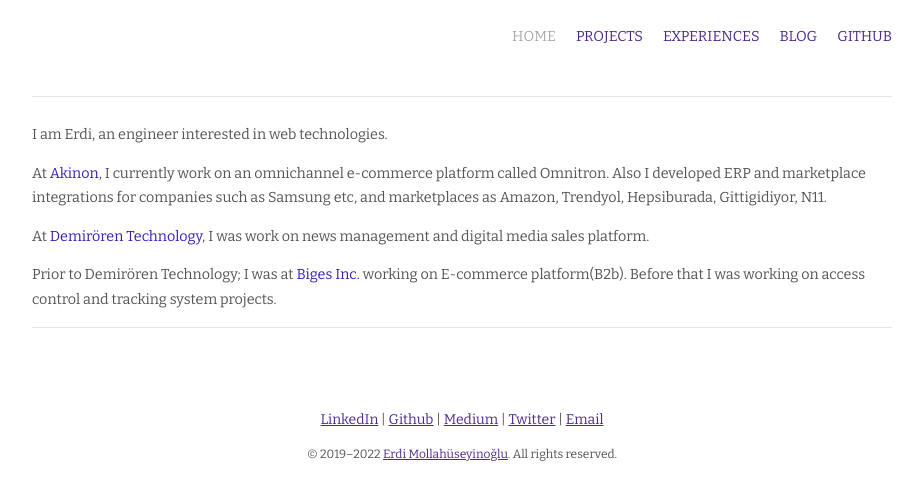
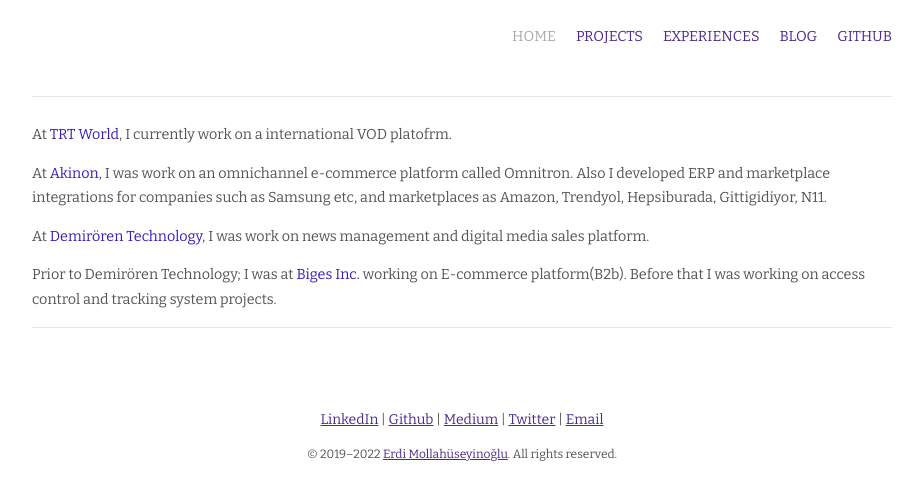
Before and after one commit to erdimollahuseyin/erdimollahuseyin.github.io, a Jekyll site: the page built from index.md, in a window 1280 px wide. Shown: the top 500 px of the page, without its empty margins (178-1101 px from the left). Built offline with Jekyll 4.4.1, drawn with Linux system fonts in a browser that asks for light colours; nearby versions of some CDN libraries.

Commit message:
update index page

```diff
--- a/index.md
+++ b/index.md
@@ -7,9 +7,9 @@ layout: default
   <hr />
   <div class="hentry post no-border">
     <div class="entry-summary">
-        <p>I am Erdi, an engineer interested in web technologies.</p>
+        <p>At <a href="https://www.trtworld.com" onclick="trackOutboundLink('https://www.trtworld.com');">TRT World</a>, I currently work on a international VOD platofrm.</p>
 
-        <p>At <a href="https://www.akinon.com" onclick="trackOutboundLink('https://www.akinon.com');">Akinon</a>, I currently work on an omnichannel e-commerce platform called Omnitron. Also I developed ERP and marketplace integrations for companies such as Samsung etc, and marketplaces as Amazon, Trendyol, Hepsiburada, Gittigidiyor, N11.</p>
+        <p>At <a href="https://www.akinon.com" onclick="trackOutboundLink('https://www.akinon.com');">Akinon</a>, I was work on an omnichannel e-commerce platform called Omnitron. Also I developed ERP and marketplace integrations for companies such as Samsung etc, and marketplaces as Amazon, Trendyol, Hepsiburada, Gittigidiyor, N11.</p>
 
         <p>At <a href="https://www.demirorenteknoloji.com" onclick="trackOutboundLink('https://www.demirorenteknoloji.com');">Demirören Technology</a>, I was work on news management and digital media sales platform.</p>
 
```
